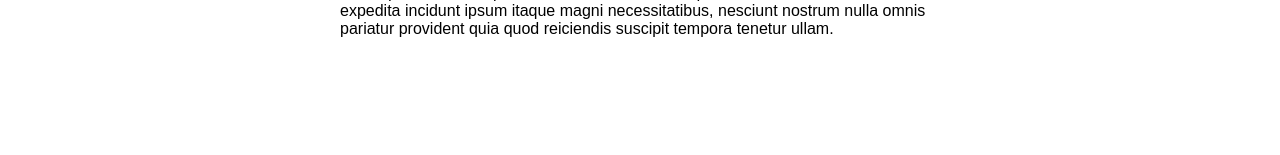
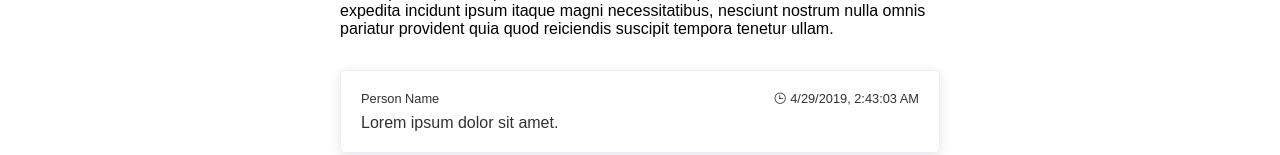
Before and after one commit to Belchenkov/nuxt-blog-wfm, a Nuxt app: page /post/1 in a window 1280 px wide. Shown: the part 797-952 px from the top of the page. Built offline with nearby package versions, Linux system fonts and the light colour scheme; a web font is replaced by a local one.

Commit message:
List of comments

```diff
--- /dev/null
+++ b/components/main/Comment.vue
@@ -0,0 +1,37 @@
+<template>
+    <el-card class="comment">
+      <div class="comment-header">
+        <span>Person Name</span>
+        <span>
+           <i class="el-icon-time"></i>
+            {{ new Date().toLocaleString() }}
+        </span>
+      </div>
+      <div class="comment-text">
+        Lorem ipsum dolor sit amet.
+      </div>
+    </el-card>
+</template>
+
+<script>
+    export default {
+       props: ['comment']
+    }
+</script>
+
+<style lang="scss" scoped>
+  .comment {
+    margin-bottom: 1rem;
+  }
+
+  .comment-header {
+    display: flex;
+    justify-content: space-between;
+    margin-bottom: .5rem;
+    font-size: .8rem;
+  }
+
+  .comment-text {
+    white-space: pre-line;
+  }
+</style>
--- a/pages/post/_id.vue
+++ b/pages/post/_id.vue
@@ -36,15 +36,28 @@
           nesciunt nostrum nulla omnis pariatur provident quia quod reiciendis suscipit tempora tenetur ullam.</p>
       </main>
       <footer>
-
+        <!-- Form -->
+        <div class="comments" v-if="true">
+          <app-comment
+            v-for="comment in 4"
+            :key="comment"
+            :comment="comment"
+          />
+        </div>
+        <div class="text-center" v-else>Комментариев нет</div>
       </footer>
     </article>
 </template>
 
 <script>
+    import AppComment from '@/components/main/Comment';
+
     export default {
         validate({params}) {
           return Boolean(params.id);
+        },
+        components: {
+          AppComment
         }
     }
 </script>
--- a/theme/index.scss
+++ b/theme/index.scss
@@ -14,3 +14,7 @@
   font-family: 'Cuprum', sans-serif;
   -webkit-font-smoothing: antialiased;
 }
+
+.text-center {
+  text-align: center;
+}
```
